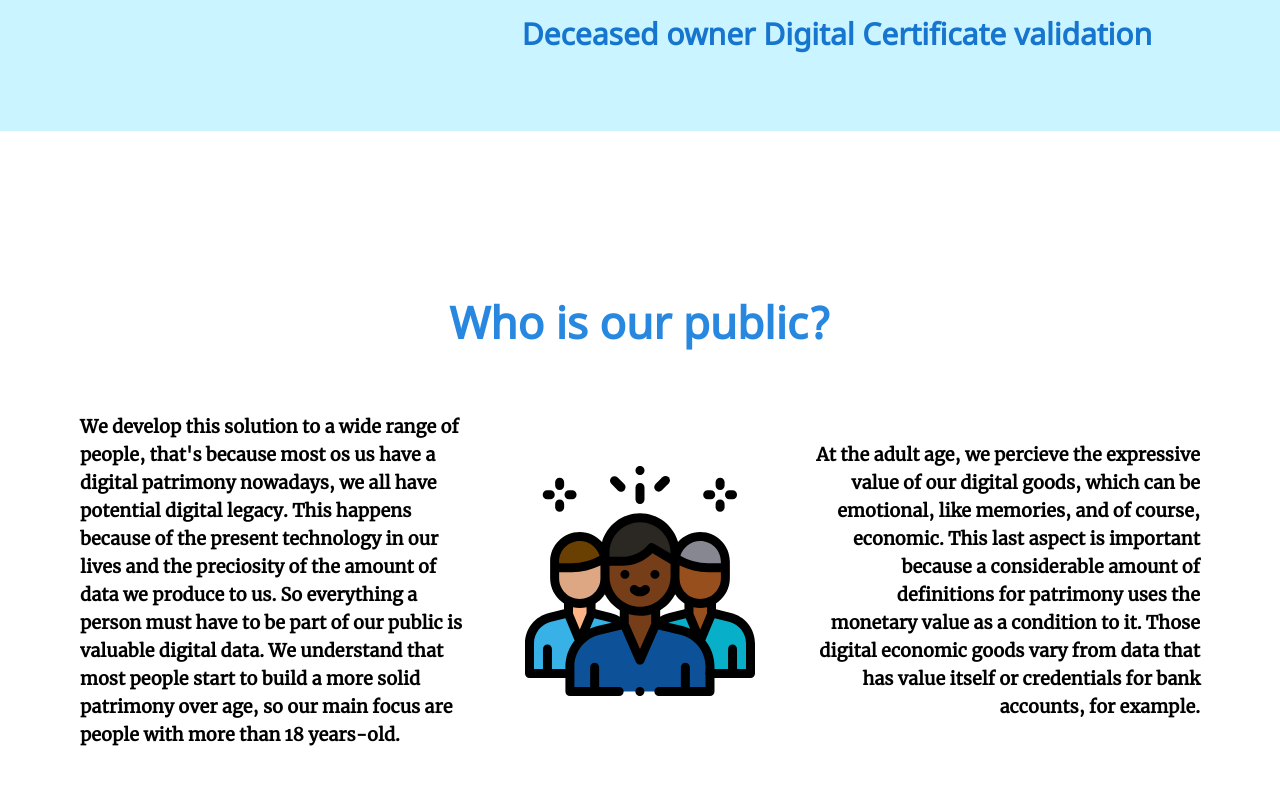
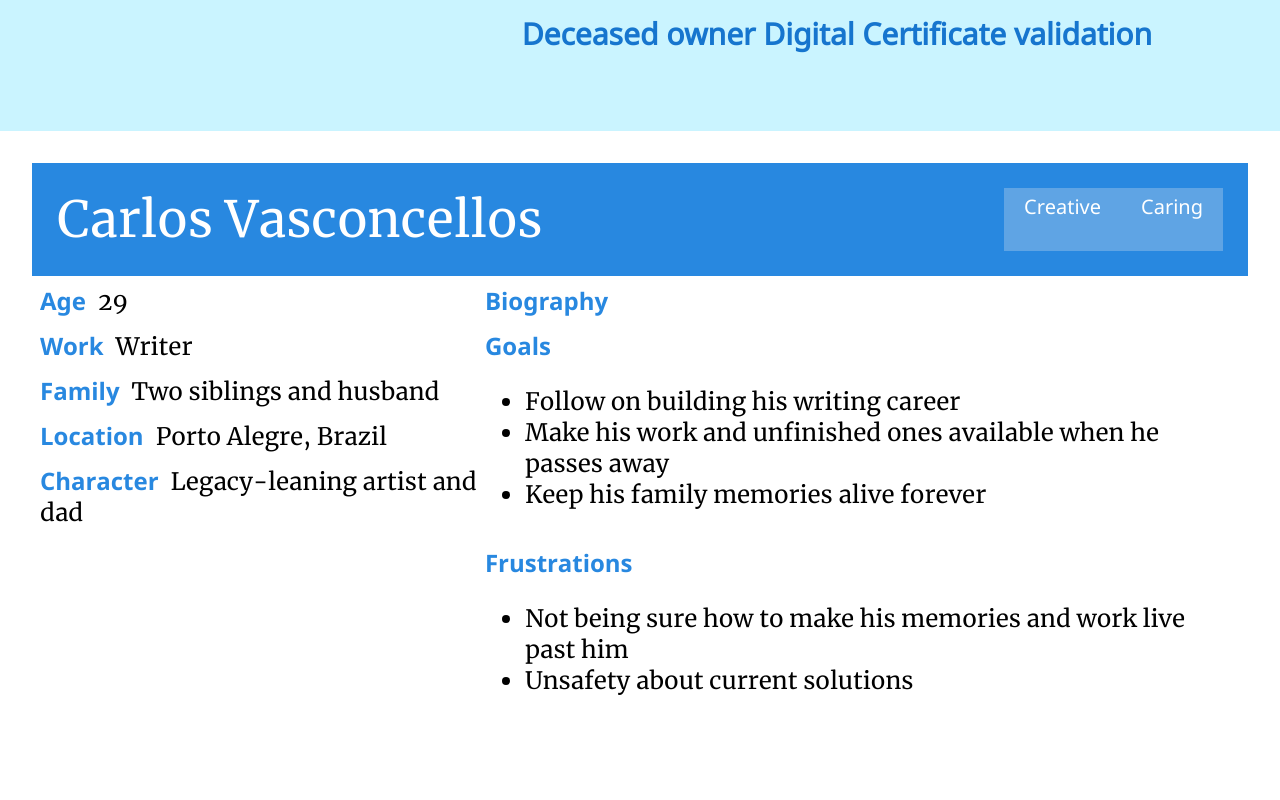
Before and after one commit to LucasRohr/tcc-portfolio, a React (Create React App) app: page / in a window 1280 px wide. Shown: the part 7020-7820 px from the top of the page. Built offline with nearby package versions, Linux system fonts and the light colour scheme.

Commit message:
so bonkers man the structure is kinda ok

```diff
--- a/src/App.js
+++ b/src/App.js
@@ -10,6 +10,7 @@ import Prototypes from "./sections/Prototypes";
 import End from "./sections/End";
 import Audience from "./sections/Audience";
 import AudienceNeeds from "./sections/Audience-needs";
+import Personas from "./sections/Personas";
 
 function App() {
   return (
@@ -21,8 +22,7 @@ function App() {
       <Care />
       <Solution />
       <Prototypes />
-      <Audience />
-      <AudienceNeeds />
+      <Personas />
       <End />
     </div>
   );
--- /dev/null
+++ b/src/sections/Personas/index.jsx
@@ -0,0 +1,59 @@
+import React from 'react'
+
+import './personas.scss'
+
+export default function Personas() {
+  return (
+    <div className="personas-container">
+      <div className="persona-card">
+        <div className="persona-card-header">
+          <span>Carlos Vasconcellos</span>
+          <div className="persona-card-header-values">
+            <div className="value">Creative</div>
+            <div className="value">Caring</div>
+          </div>
+        </div>
+        <div className="persona-card-body">
+          <div className="persona-card-body-info">
+            <div className="persona-card-body-info-data">
+              <span>Age</span>29
+            </div>
+            <div className="persona-card-body-info-data">
+              <span>Work</span>Writer
+            </div>
+            <div className="persona-card-body-info-data">
+              <span>Family</span>Two siblings and husband
+            </div>
+            <div className="persona-card-body-info-data">
+              <span>Location</span>Porto Alegre, Brazil
+            </div>
+            <div className="persona-card-body-info-data">
+              <span>Character</span>Legacy-leaning artist and dad
+            </div>
+          </div>
+          <div className="persona-card-body-info">
+            <div className="persona-card-body-info-data">
+              <span>Biography</span>
+              <p></p>
+            </div>
+            <div className="persona-card-body-info-data">
+              <span>Goals</span>
+              <ul>
+                <li>Follow on building his writing career</li>
+                <li>Make his work and unfinished ones available when he passes away</li>
+                <li>Keep his family memories alive forever</li>
+              </ul>
+            </div>
+            <div className="persona-card-body-info-data">
+              <span>Frustrations</span>
+              <ul>
+                <li>Not being sure how to make his memories and work live past him</li>
+                <li>Unsafety about current solutions</li>
+              </ul>
+            </div>
+          </div>
+        </div>
+      </div>
+    </div>
+  )
+}
--- /dev/null
+++ b/src/sections/Personas/personas.scss
@@ -0,0 +1,65 @@
+@import "../../colors.scss";
+
+.personas-container {
+  width: 100%;
+  display: flex;
+  flex-direction: column;
+
+  & > .persona-card {
+    display: flex;
+    flex-direction: column;
+    padding: 2em;
+
+    & > .persona-card-header {
+      background-color: $primary;
+      display: flex;
+      flex-direction: row;
+      padding: 0.5em;
+      font-size: 50px;
+      color: white;
+      justify-content: space-between;
+
+      & > .persona-card-header-values {
+        display: flex;
+        flex-direction: row;
+        & > .value {
+          background-color: $primary-light;
+          color: white;
+          padding: 0.25em 1em;
+          text-align: center;
+          font-family: "NotoSans Regular";
+          font-size: 20px;
+          width: fit-content;
+          height: fit-contents
+        }
+      }
+    }
+
+    & > .persona-card-body {
+      display: flex;
+      flex-direction: row;
+      justify-content: space-between;
+      padding: .5em;
+
+      & > .persona-card-body-info {
+        display: flex;
+        flex-direction: column;
+
+        & > .persona-card-body-info-data {
+          font-family: "Merriweather Regular";
+          color: black;
+          font-size: 24px;
+          margin-bottom: .5em;
+          & > span {
+            font-family: "NotoSans Bold";
+            color: $primary;
+            margin-right: .5em;
+          }
+          & > p {
+            margin: 0;
+          }
+        }
+      }
+    }
+  }
+}
```
Also changed, not shown: src/assets/coolguy1.jpg (added).
